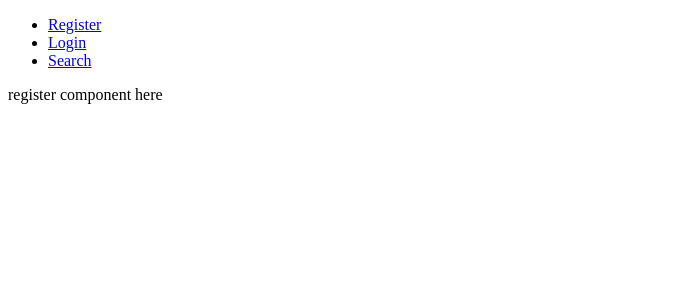
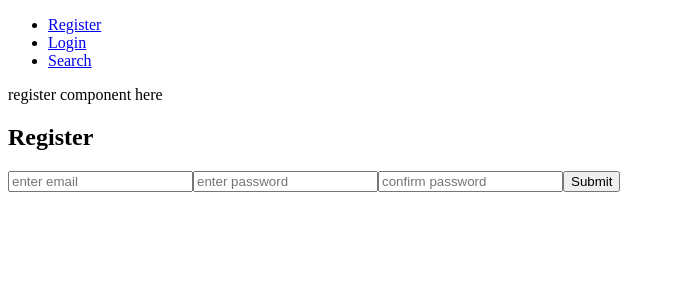
Before and after one commit to dlindqu3/trivia-frontend, a React (Create React App) app: page /register in a window 1280 px wide. Shown: the top 300 px of the page, without its empty margins (0-675 px from the left). Built offline with nearby package versions, Linux system fonts and the light colour scheme.

Commit message:
added to login and register pages

```diff
--- a/src/pages/Login.jsx
+++ b/src/pages/Login.jsx
@@ -1,11 +1,54 @@
-import React from 'react'
+import React, { useState, useEffect } from 'react'
 
 function Login() {
+
+  const [formData, setFormData] = useState({
+    email: "",
+    password: ""
+  });
+
+  const { email, password } = formData;
+
+  const handleInput = (e) => {
+    setFormData((prevState) => ({
+      ...prevState,
+      [e.target.name]: e.target.value
+    }))
+  }
+
+  const handleSubmit = (e) => {
+    e.preventDefault()
+  }
+
   return (
     <div>
       <p>login component here</p>
+      <section>
+        <h2>Login</h2>
+      </section>
+      <section>
+        <form onSubmit={handleSubmit}>
+          <input
+            type="email"
+            name="email"
+            id="email"
+            value={email}
+            placeholder="enter email"
+            onChange={handleInput}
+          />
+          <input
+            type="password"
+            name="password"
+            id="password"
+            value={password}
+            placeholder="enter password"
+            onChange={handleInput}
+          />
+          <button type="submit">Submit</button>
+        </form>
+      </section>
     </div>
-  )
+  );
 }
 
 export default Login
--- a/src/pages/Register.jsx
+++ b/src/pages/Register.jsx
@@ -1,11 +1,62 @@
-import React from 'react'
+import React, { useState, useEffect } from "react";
 
 function Register() {
+  const [formData, setFormData] = useState({
+    email: "",
+    password: "",
+    password2: "",
+  });
+
+  const { email, password, password2 } = formData;
+
+  const handleInput = (e) => {
+    setFormData((prevState) => ({
+      ...prevState,
+      [e.target.name]: e.target.value
+    }))
+  }
+
+  const handleSubmit = (e) => {
+    e.preventDefault()
+  }
+
   return (
     <div>
       <p>register component here</p>
+      <section>
+        <h2>Register</h2>
+      </section>
+      <section>
+        <form onSubmit={handleSubmit}>
+          <input
+            type="email"
+            name="email"
+            id="email"
+            value={email}
+            placeholder="enter email"
+            onChange={handleInput}
+          />
+          <input
+            type="password"
+            name="password"
+            id="password"
+            value={password}
+            placeholder="enter password"
+            onChange={handleInput}
+          />
+         <input
+            type="password"
+            name="password2"
+            id="password2"
+            value={password2}
+            placeholder="confirm password"
+            onChange={handleInput}
+          />
+          <button type="submit">Submit</button>
+        </form>
+      </section>
     </div>
-  )
+  );
 }
 
-export default Register
+export default Register;
```
Also changed, not shown: 1 other file (tests, documents, lock files or other folders).
